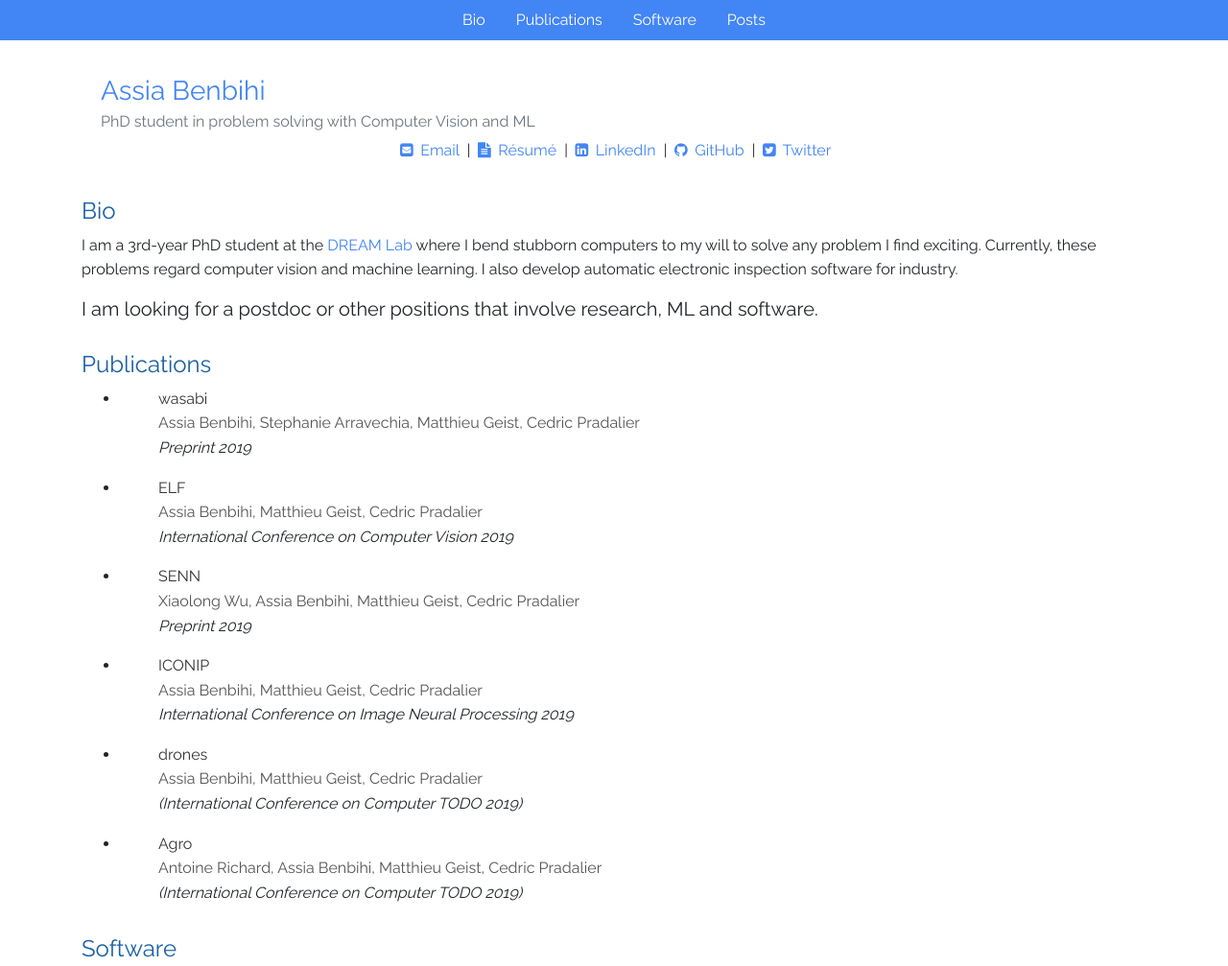
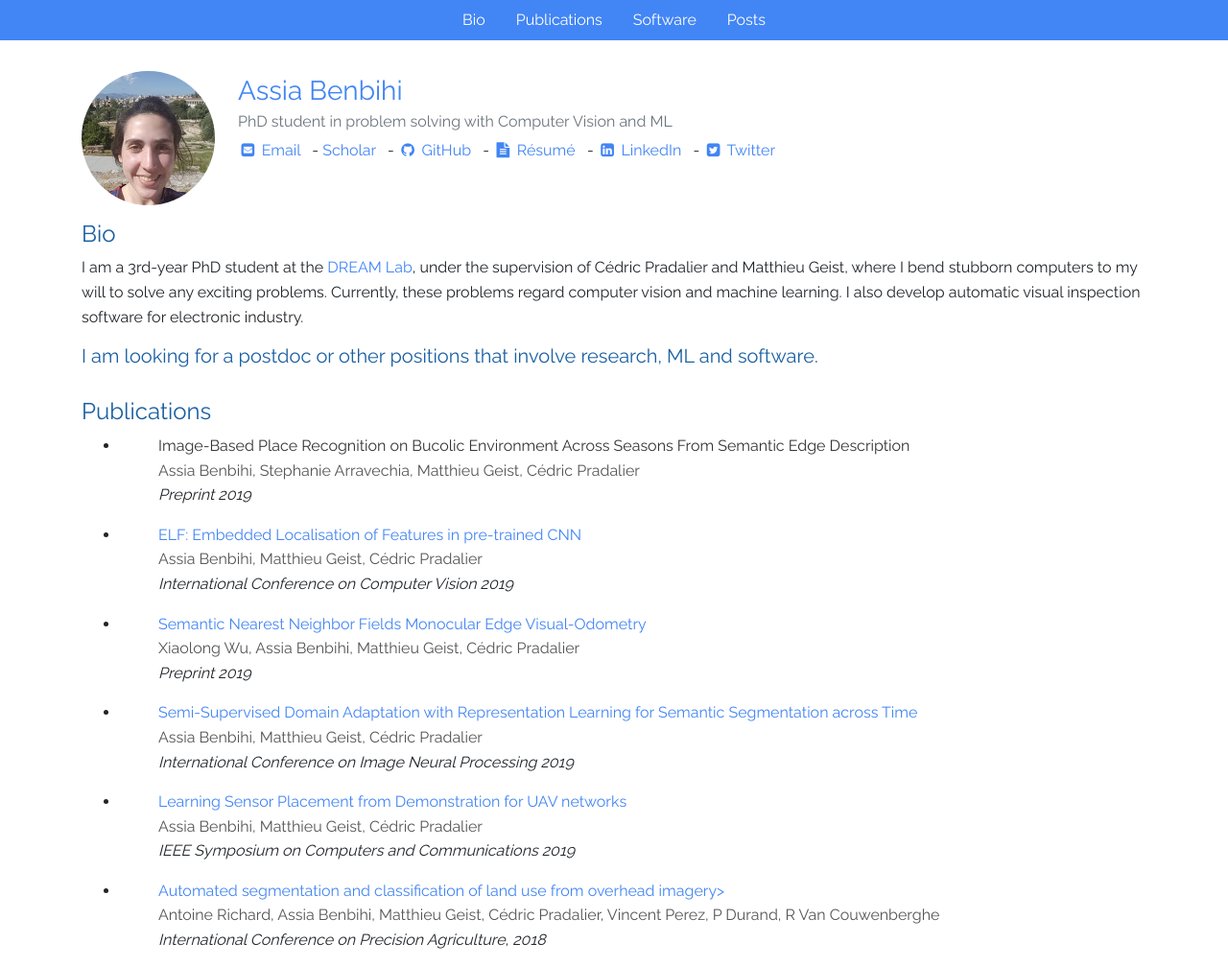
Before and after one commit to abenbihi/abenbihi.github.io, a plain HTML site: page index.html in a window 1280 px wide. Shown: the top 1007 px of the page at 96% size. Drawn offline with nearby package versions, Linux system fonts and the light colour scheme; some packages are replaced by stand-ins of ours; some icons are missing.

Commit message:
update paper links. TODO: finish iconip arxiv update and wasabi arxiv

```diff
--- a/index.html
+++ b/index.html
@@ -13,6 +13,10 @@
     <link rel="stylesheet"
           href="https://maxcdn.bootstrapcdn.com/font-awesome/4.4.0/css/font-awesome.min.css">
 
+    <link rel="stylesheet"
+      href="https://cdn.rawgit.com/jpswalsh/academicons/master/css/academicons.min.css">
+
+
     <style>
 @import url(https://fonts.googleapis.com/css?family=Raleway:400,700);
 body, input, select, textarea {font-family: "Raleway", Arial, Helvetica, sans-serif; font-size: 12pt; font-weight: 400; line-height: 1.6em;}
@@ -20,7 +24,8 @@ a			{color: #4285F4}
 nav a             {color: white}
 nav a:hover       {color: white}
 h4                {color: #1a60a2}
-strong	        {color: #DB4437; font-weight:400}
+h5                {color: #1a60a2}
+strong	        {color: #1a60a2; font-weight:400}
 ol.pubs		{list-style-type: decimal; padding-left: 2em}
 ul.pub		{list-style:none; margin-bottom:1em}
 ul.pub		{list-style:none; margin-bottom:1em}
@@ -36,11 +41,15 @@ ul.pub li.venue a {text-decoration: none}
   </head>
 
 <!--h4                {color: #1aa260}-->
+<!--
+  a: header links
+
+  #DB4437: red
+  #1a60a2: dark blue
+  #4285F4: ligh blue
+-->
 
   <body id="index" class="home">
-    <!--<header id="banner" class="body">
-      <h1><a href="/">Assia Benbihi </a></h1>
-      </header>-->
       <nav class="nav justify-content-center sticky-top" style="background:#4285F4;color:white">
         <a class="nav-link" href="#bio">Bio</a>
         <a class="nav-link" href="#publications">Publications</a>
@@ -48,80 +57,52 @@ ul.pub li.venue a {text-decoration: none}
         <a class="nav-link" href="#posts">Posts</a>
       </nav>
 
-      <!--<div class="author__urls-flat social-icons text-center">
-        <a href="mailto:paul.edouard.sarlin@gmail.com">
-          <meta itemprop="email" content="paul.edouard.sarlin@gmail.com">
-          <i class="fa fa-fw fa-envelope-square" aria-hidden="true"></i> Email
-        </a>
-        &nbsp;|
-        <a href="https://psarlin.com/doc/resume.pdf">
-          <i class="fa fa-fw fa-file-text" aria-hidden="true"></i> Résumé
-        </a>
-        &nbsp;|
-        <a href="https://www.linkedin.com/in/pesarlin/en" itemprop="sameAs">
-          <i class="fa fa-fw fa-linkedin-square" aria-hidden="true"></i> LinkedIn
-        </a>
-        &nbsp;|
-        <a href="https://github.com/skydes" itemprop="sameAs">
-          <i class="fa fa-fw fa-github" aria-hidden="true"></i> GitHub
-        </a>
-        &nbsp;|
-        <a href="https://twitter.com/pesarlin" itemprop="sameAs">
-          <i class="fa fa-fw fa-twitter-square" aria-hidden="true"></i> Twitter
-        </a>
-      </div>-->
-
-
       <div class="container">
         <div class="row">
           <div class="col">
+            <div class="media">
+              <img src="img/me.jpg" class="mr-1 mt-3 rounded-circle" />
               <div class="card-body">
                 <a name="contact"></a>
                 <h3
                    class="card-title"><a href="https://dreamlab.georgiatech-metz.fr/people/">Assia
                      Benbihi</a></h3>
-              <h6 class="card-subtitle mb-2 text-muted"> PhD student in problem solving with Computer Vision and ML</h6>
-              <!--<h6 class="card-subtitle mb-2 text-muted"> Supelec-GeorgiaTech Lorraine </h6>-->
-              <!--<p class="card-text">-->
-              <!--<div>
-                <h6>
-                  <a href="#">abenbihi@georgiatech-metz.fr</a>  -
-                  <a href="https://scholar.google.fr/citations?user=0XFEGeoAAAAJ&hl=en">Google Scholar</a>  -
-                  <a href="https://github.com/abenbihi">Github</a>  -
-                  <a href="https://www.linkedin.com/in/assia-benbihi-56ab7894/">LinkedIn</a>  -
-                  <a href="https://twitter.com/_abenbihi">Twitter</a>
+                <h6 class="card-subtitle mb-2 text-muted">
+                  PhD student in problem solving with Computer Vision and ML
                 </h6>
-              </div>-->
 
-
-              <div class="author__urls-flat social-icons text-center">
-                <a href="mailto:paul.edouard.sarlin@gmail.com">
-                  <meta itemprop="email" content="paul.edouard.sarlin@gmail.com">
+                <div class="author__urls-flat social-icons text-left">
+                  <a href="mailto:abenbihi@georgiatech-metz.fr">
+                    <meta itemprop="email" content="abenbihi@georgiatech-metz.fr">
                     <i class="fa fa-fw fa-envelope-square" aria-hidden="true"></i> Email
                   </a>
-                &nbsp;|
-                <a href="https://psarlin.com/doc/resume.pdf">
+                  &nbsp; -
+                  <a href="https://scholar.google.fr/citations?user=0XFEGeoAAAAJ&hl=en" itemprop="sameAs">
+                    <i class="ai ai-google-scholar-square ai-1x" aria-hidden="true"></i> Scholar
+                  </a>
+                  &nbsp; -
+                  <a href="https://github.com/abenbihi" itemprop="sameAs">
+                    <i class="fa fa-fw fa-github" aria-hidden="true"></i> GitHub
+                  </a>
+                  &nbsp; -
+                  <a href="resume.pdf">
                     <i class="fa fa-fw fa-file-text" aria-hidden="true"></i> Résumé
                   </a>
-                &nbsp;|
-                <a href="https://www.linkedin.com/in/pesarlin/en" itemprop="sameAs">
+                  &nbsp; -
+                  <a href="https://www.linkedin.com/in/assia-benbihi-56ab7894/" itemprop="sameAs">
                     <i class="fa fa-fw fa-linkedin-square" aria-hidden="true"></i> LinkedIn
                   </a>
-                &nbsp;|
-                <a href="https://github.com/skydes" itemprop="sameAs">
-                  <i class="fa fa-fw fa-github" aria-hidden="true"></i> GitHub
-                </a>
-                &nbsp;|
-                <a href="https://twitter.com/pesarlin" itemprop="sameAs">
+                  &nbsp; -
+                  <a href="https://twitter.com/_abenbihi" itemprop="sameAs">
                     <i class="fa fa-fw fa-twitter-square" aria-hidden="true"></i> Twitter
                   </a>
-              </div>
-
-
                 </div>
               </div>
             </div>
           </div>
+        </div>
+      </div>
+
 
       <!--me-->
       <div class="container">
@@ -132,12 +113,14 @@ ul.pub li.venue a {text-decoration: none}
                 <a name="bio"></a>
                 <h4 class="mt.o">Bio</h4>
                 <p>
-                I am a 3rd-year PhD student at the
-                <a href="http://dream.georgiatech-metz.fr/">DREAM Lab</a> where I bend
-                stubborn computers to my will to solve any problem I find
-                exciting.  Currently, these problems regard computer vision and
-                machine learning. I also develop automatic electronic inspection
-                software for industry.
+                I am a 3rd-year PhD student at the <a
+                 href="http://dream.georgiatech-metz.fr/">DREAM Lab</a>, under
+                the supervision of Cédric Pradalier and Matthieu Geist, where I
+                bend stubborn computers to my will to solve any exciting problems.
+                Currently, these problems regard computer vision and
+                machine learning. I also develop automatic visual
+                inspection software for electronic industry.
+
               <h5>I am looking for a postdoc or other positions
                 that involve research, ML and software.</h5>
               </p>
@@ -157,47 +140,44 @@ ul.pub li.venue a {text-decoration: none}
               <h4 class="mt.o">Publications</h4>
               <ul>
                 <li> <ul class="pub">
-                    <li class="title">wasabi </li>
-                    <li class="authors"> Assia Benbihi, Stephanie Arravechia, Matthieu Geist, Cedric Pradalier</li>
+                    <li class="title">Image-Based Place Recognition on Bucolic Environment Across Seasons From Semantic Edge Description</li>
+                    <li class="authors"> Assia Benbihi, Stephanie Arravechia, Matthieu Geist, Cédric Pradalier</li>
                     <li class="venue"> Preprint 2019</li>
                   </ul>
                 </li>
 
                 <li> <ul class="pub">
-                    <li class="title">ELF </li>
-                    <li class="authors"> Assia Benbihi, Matthieu Geist, Cedric Pradalier</li>
-                    <li class="venue"> International Conference on Computer Vision 2019</li>
+                    <li class="title"><a href="https://arxiv.org/pdf/1907.03261.pdf"/>ELF: Embedded Localisation of Features in pre-trained CNN</a></li>
+                    <li class="authors">Assia Benbihi, Matthieu Geist, Cédric Pradalier</li>
+                    <li class="venue">International Conference on Computer Vision 2019</li>
                   </ul>
                 </li>
 
                 <li> <ul class="pub">
-                    <li class="title">SENN </li>
-                    <li class="authors"> Xiaolong Wu, Assia Benbihi, Matthieu Geist, Cedric Pradalier</li>
+                    <li class="title"><a href="https://arxiv.org/pdf/1904.00738.pdf"/>Semantic Nearest Neighbor Fields Monocular Edge Visual-Odometry</a></li>
+                    <li class="authors"> Xiaolong Wu, Assia Benbihi, Matthieu Geist, Cédric Pradalier</li>
                     <li class="venue"> Preprint 2019</li>
                   </ul>
                 </li>
 
                 <li> <ul class="pub">
-                    <li class="title">ICONIP </li>
-                    <li class="authors">Assia Benbihi, Matthieu Geist, Cedric Pradalier</li>
-                    <li class="venue"> International Conference on Image Neural
-                      Processing 2019</li>
+                    <li class="title"><a href="https://arxiv.org/pdf/1805.04141.pdf">Semi-Supervised Domain Adaptation with Representation Learning for Semantic Segmentation across Time</a></li>
+                    <li class="authors">Assia Benbihi, Matthieu Geist, Cédric Pradalier</li>
+                    <li class="venue"> International Conference on Image Neural Processing 2019</li>
                   </ul>
                 </li>
 
                 <li> <ul class="pub">
-                    <li class="title">drones </li>
-                    <li class="authors"> Assia Benbihi, Matthieu Geist, Cedric Pradalier</li>
-                    <li class="venue"> (International Conference on Computer TODO
-                    2019)</li>
+                    <li class="title"><a href="https://arxiv.org/pdf/1909.01636">Learning Sensor Placement from Demonstration for UAV networks</a></li>
+                    <li class="authors"> Assia Benbihi, Matthieu Geist, Cédric Pradalier</li>
+                    <li class="venue">IEEE Symposium on Computers and Communications 2019</li>
                   </ul>
                 </li>
 
                 <li> <ul class="pub">
-                    <li class="title">Agro </li>
-                    <li class="authors"> Antoine Richard, Assia Benbihi, Matthieu Geist, Cedric Pradalier</li>
-                    <li class="venue"> (International Conference on Computer TODO
-                    2019)</li>
+                    <li class="title"><a href="http://dream.georgiatech-metz.fr/sites/default/files/ICPA_Pradalier_Automated%20segmentation%20and%20classification%20of%20land%20use%20from%20overhead%20imagery.pdf">Automated segmentation and classification of land use from overhead imagery></a></li>
+                    <li class="authors"> Antoine Richard, Assia Benbihi, Matthieu Geist, Cédric Pradalier, Vincent Perez, P Durand, R Van Couwenberghe</li>
+                    <li class="venue">International Conference on Precision Agriculture, 2018</li>
                   </ul>
                 </li>
 
```
Also changed, not shown: img/me.jpg (added). Lines whose indentation alone changed are shown as unchanged.
